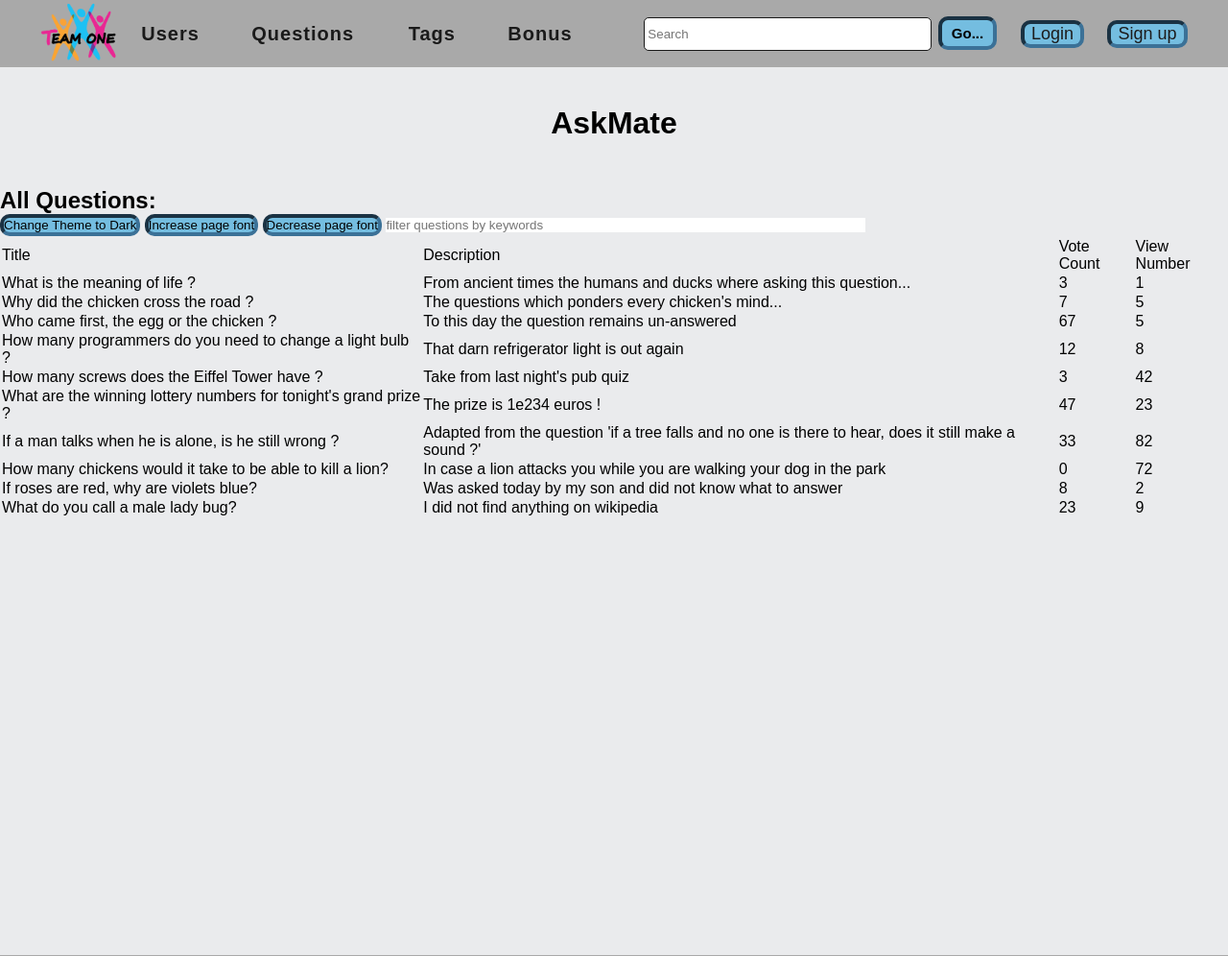
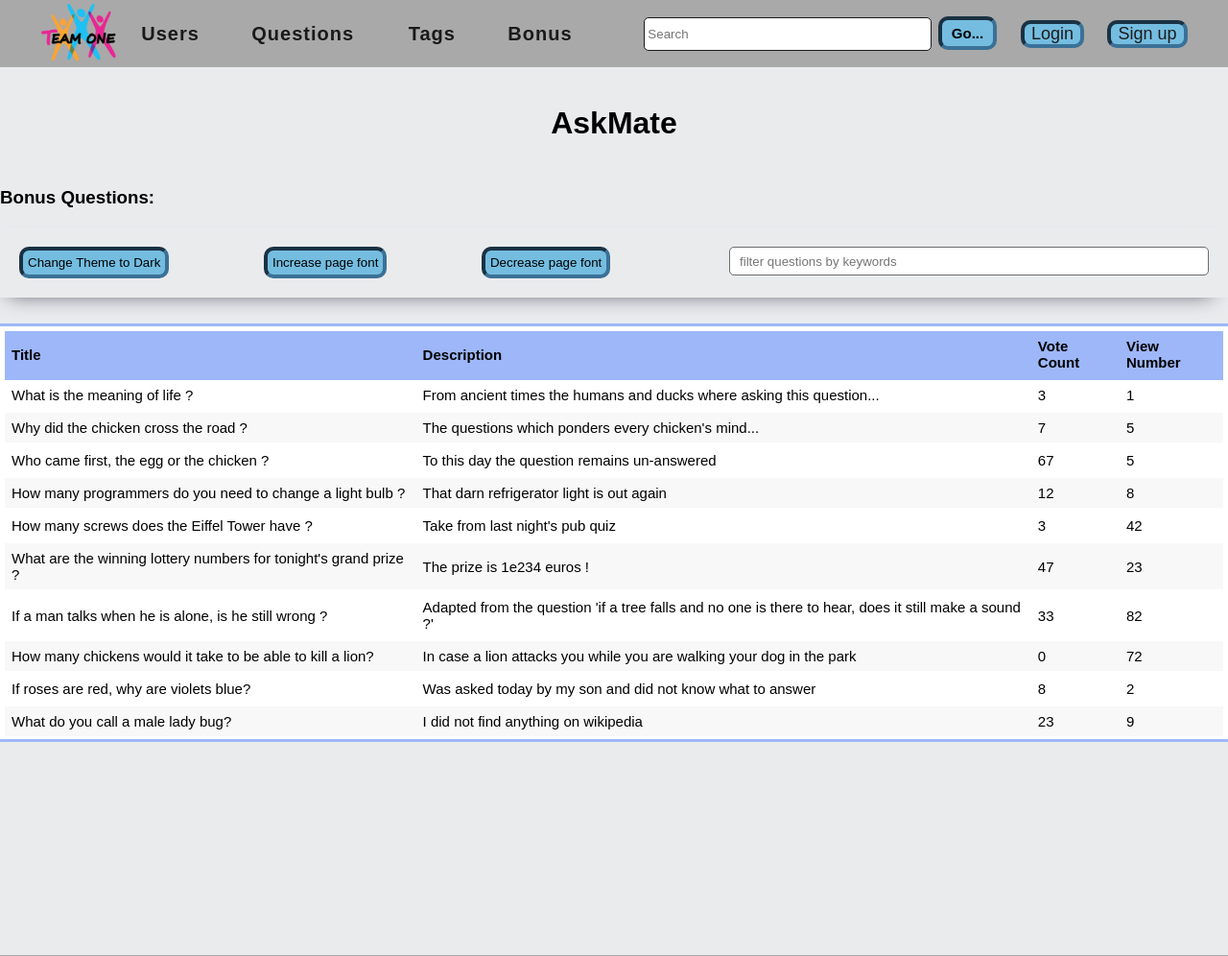
Before and after one commit to stelmaszczykadrian/Ask-Mate, a Flask app: page /bonus-questions in a window 1280 px wide. Shown: the top 996 px of the page at 96% size. Run offline with Flask 2, Linux system fonts and the light colour scheme; some libraries are stand-ins or nearby versions.

Commit message:
zrobione style bonus-qustions

```diff
--- a/data_manager_answers.py
+++ b/data_manager_answers.py
@@ -3,7 +3,7 @@ from psycopg2 import sql
 from psycopg2.extras import RealDictCursor
 
 import util
-
+ANSWER_HEADER = ['submission_time', 'vote_number', 'question_id', 'message']
 
 @database_common.connection_handler
 def get_question_id_by_answer_id(cursor, answer_id):
@@ -34,6 +34,16 @@ def get_answers_by_id(cursor, id):
     cursor.execute(query)
     return cursor.fetchall()
 
+@database_common.connection_handler
+def get_one_answers_by_id(cursor, answer_id):
+    query = f"""
+                SELECT *
+                FROM answer
+                WHERE id = {answer_id}
+                """
+    cursor.execute(query)
+    return cursor.fetchone()
+
 
 @database_common.connection_handler
 def get_answer(cursor, id):
@@ -51,9 +61,9 @@ def write_answer(cursor, question_id, message, user_id):
     vote_number = 0
     image = ''
     query = """
-    INSERT INTO answer (submission_time, vote_number, question_id, message, image, user_id)
-    VALUES (%s, %s, %s, %s, %s, %s);"""
-    cursor.execute(query, (submission_time, vote_number, question_id, message, image, user_id))
+    INSERT INTO answer (submission_time, vote_number, question_id, message, image, accepted, user_id)
+    VALUES (%s, %s, %s, %s, %s, %s, %s);"""
+    cursor.execute(query, (submission_time, vote_number, question_id, message, image, False, user_id))
 
 @database_common.connection_handler
 def edit_answer(cursor, message, id):
@@ -112,6 +122,7 @@ def write_comment_to_answer(cursor, answer_id, message, user_id):
     INSERT INTO comment (answer_id, message, submission_time, edited_count, user_id)
     VALUES (%s, %s, %s, %s, %s);"""
     cursor.execute(query, (answer_id, message, submission_time,edited_count, user_id))
+
 @database_common.connection_handler
 def get_answers_comments(cursor, answer_id):
     query = """ SELECT *
--- a/sample_data/askmatepart2-sample-data.sql
+++ b/sample_data/askmatepart2-sample-data.sql
@@ -50,6 +50,7 @@ CREATE TABLE answer (
     question_id integer,
     message text,
     image text,
+    accepted bool,
     user_id integer
 );
 
@@ -121,8 +122,8 @@ INSERT INTO question VALUES (2, '2017-05-01 10:41:00', 1364, 57, 'Drawing canvas
 ', NULL);
 SELECT pg_catalog.setval('question_id_seq', 2, true);
 
-INSERT INTO answer VALUES (1, '2017-04-28 16:49:00', 4, 1, 'You need to use brackets: my_list = []', NULL);
-INSERT INTO answer VALUES (2, '2017-04-25 14:42:00', 35, 1, 'Look it up in the Python docs', 'images/image2.jpg');
+INSERT INTO answer VALUES (1, '2017-04-28 16:49:00', 4, 1, 'You need to use brackets: my_list = []', NULL, False);
+INSERT INTO answer VALUES (2, '2017-04-25 14:42:00', 35, 1, 'Look it up in the Python docs', 'images/image2.jpg', False);
 SELECT pg_catalog.setval('answer_id_seq', 2, true);
 
 INSERT INTO comment VALUES (1, 0, NULL, 'Please clarify the question as it is too vague!', '2017-05-01 05:49:00', 0);
--- a/server.py
+++ b/server.py
@@ -315,6 +315,20 @@ def user_details(user_id):
     return render_template('main.html')
 
 
+@app.route('/accept-answer/<answer_id>', methods=['POST'])
+def accept_answer(answer_id):
+    question = data_manager_questions.get_question_by_answer_id(answer_id)
+    answer = data_manager_answers.get_one_answers_by_id(answer_id)
+    question_id = question['question_id']
+    user_controller.change_accepted_state(answer_id)
+    print(answer['user_id'])
+    if answer['accepted'] == True:
+        user_controller.loose_reputation_acceptance(answer['user_id'])
+    else:
+        user_controller.gain_reputation_acceptance(answer['user_id'])
+    return redirect(url_for("question", question_id=question_id))
+
+
 app.config['SEND_FILE_MAX_AGE_DEFAULT'] = -1
 if __name__ == "__main__":
     app.run(
--- a/static/style.css
+++ b/static/style.css
@@ -500,3 +500,59 @@ margin-bottom: 20px;
    min-width: 1000px;
    padding: 0px 40px;
 }
+
+/*===========bonus-questions=================*/
+.bonus-heder{
+   margin: 20px 0px 30px 0px;
+   display: flex;
+   justify-content: space-between;
+   padding: 20px ;
+   box-shadow: -4px 9px 22px -13px rgba(66, 68, 90, 1);
+}
+
+.bonus-heder button {
+   margin-right: 20px;
+   padding: 5px;
+}
+
+
+.bonus-input{
+   height: 30px;
+   margin-left: 25px;
+   padding: 5px 10px;
+   border-radius: 5px;
+   border: 1px solid #6b6b6b;
+
+}
+
+.table-bonus {
+	width: 100%;
+	margin-bottom: 20px;
+	border: 5px solid #fff;
+	border-top: 5px solid #fff;
+	border-bottom: 3px solid #fff;
+	border-collapse: collapse;
+	outline: 3px solid #9db7f8;
+	font-size: 15px;
+	background: #fff!important;
+}
+.table-bonus th {
+	font-weight: bold;
+	padding: 7px;
+	background: #9db7f8;
+	border: none;
+	text-align: left;
+	font-size: 15px;
+	border-top: 3px solid #fff;
+	border-bottom: 3px solid #9db7f8;
+}
+.table-bonus td {
+	padding: 7px;
+	border: none;
+	border-top: 3px solid #fff;
+	border-bottom: 3px solid #fff;
+	font-size: 15px;
+}
+.table-bonus tbody tr:nth-child(even){
+	background: #f8f8f8!important;
+}
--- a/templates/bonus-questions.html
+++ b/templates/bonus-questions.html
@@ -1,28 +1,32 @@
 {% extends 'main.html' %}
 
 {% block title %}
-questions
+bonus-questions
 {% endblock %}
 
 {% block body %}
 <h1>AskMate</h1>
 <div class="container">
-        <h2>All Questions:</h2>
+        <h3>Bonus Questions:</h3>
+        <div class="bonus-heder">
             <button id="theme-button">Change Theme to Dark</button>
             <button id="increase-font-button">Increase page font</button>
             <button id="decrease-font-button">Decrease page font</button>
-        <input
+            <div class="bonus-heder-input">
+               <input class="bonus-input"
                   data-table-body="doNotModifyThisId_QuestionsTableBody"
                   style="width: 500px" id="doNotModifyThisId_QuestionsFilter"
                   type="text"
                   placeholder="filter questions by keywords">
-        <table>
+            </div>
+        </div>
+        <table class="table-bonus">
             <thead id="doNotModifyThisId_QuestionsTableHeader">
                 <tr>
-                    <td>Title</td>
-                    <td>Description</td>
-                    <td>Vote Count</td>
-                    <td>View Number</td>
+                    <th>Title</th>
+                    <th>Description</th>
+                    <th>Vote Count</th>
+                    <th>View Number</th>
                 </tr>
             </thead>
             <tbody id="doNotModifyThisId_QuestionsTableBody">
```
Also changed, not shown: templates/question.html (+9 -4 lines), user_controller.py (+26 -0 lines). Lines whose indentation alone changed are shown as unchanged.
